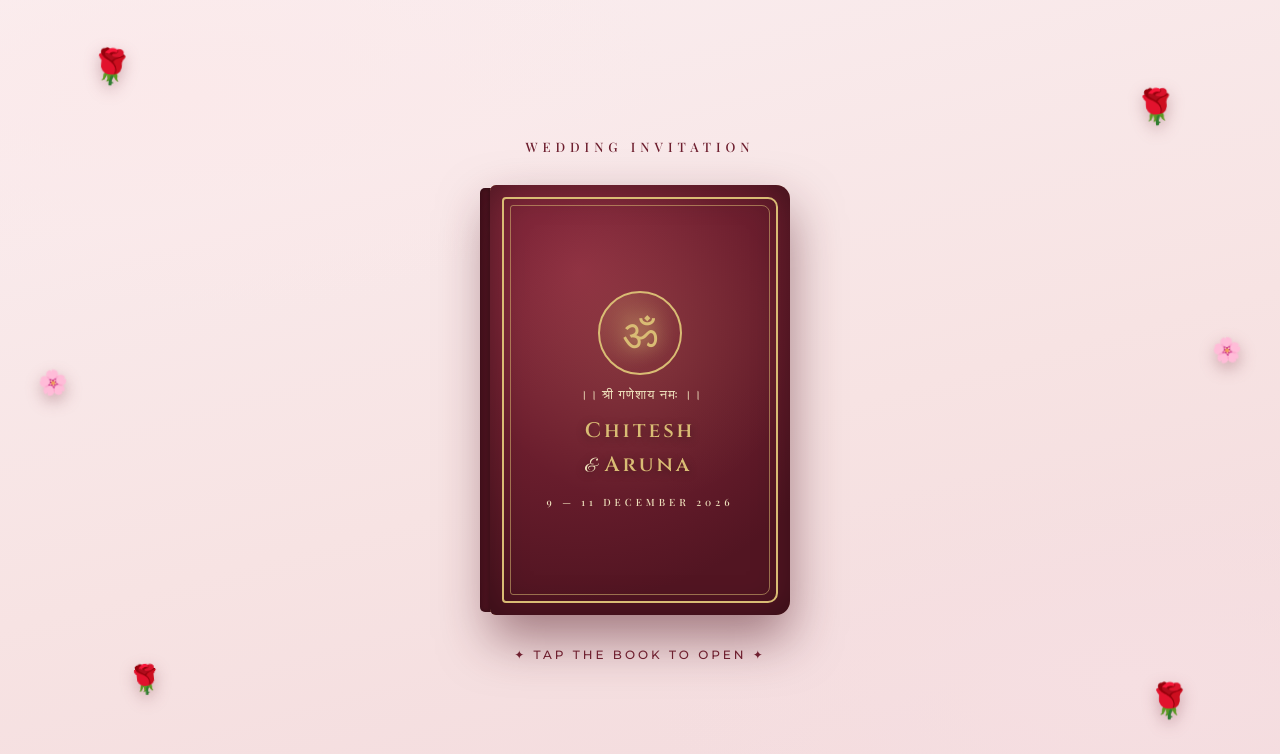
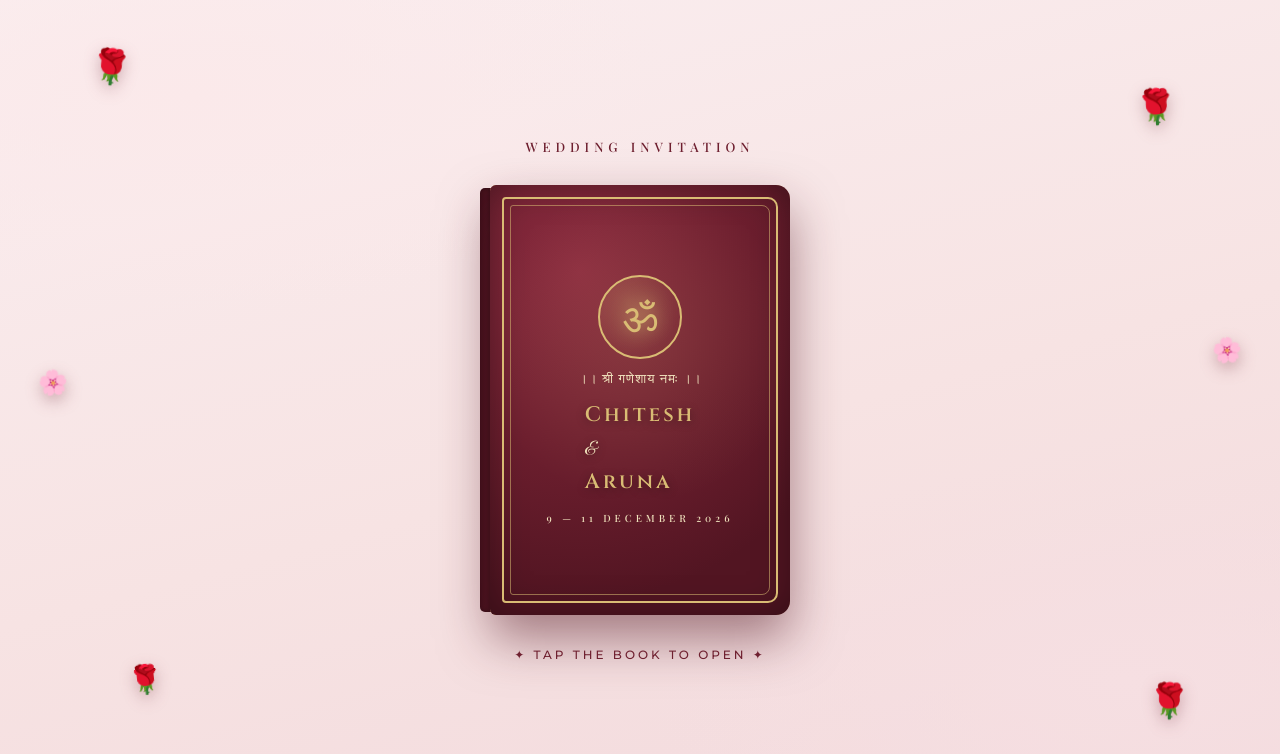
Before and after one commit to shubhamchoudhary0071/new_wedding_invitation, a plain HTML site: page index.html in a window 1280 px wide. Shown: the top 754 px of the page. Drawn offline with nearby package versions, Linux system fonts and the light colour scheme; a web font is replaced by a local one.

Commit message:
Book cover names on three lines: Chitesh / & / Aruna

```diff
--- a/index.html
+++ b/index.html
@@ -577,7 +577,7 @@ body.open #musicBtn{display:flex;}
         <div class="cover-inner">
           <div class="cover-om">ॐ</div>
           <div class="cover-shloka">।। श्री गणेशाय नमः ।।</div>
-          <div class="cover-names">Chitesh<br><span class="amp">&amp;</span> Aruna</div>
+          <div class="cover-names">Chitesh<br><span class="amp">&amp;</span><br>Aruna</div>
           <div class="cover-sub">9 — 11 December 2026</div>
         </div>
       </div>
```
